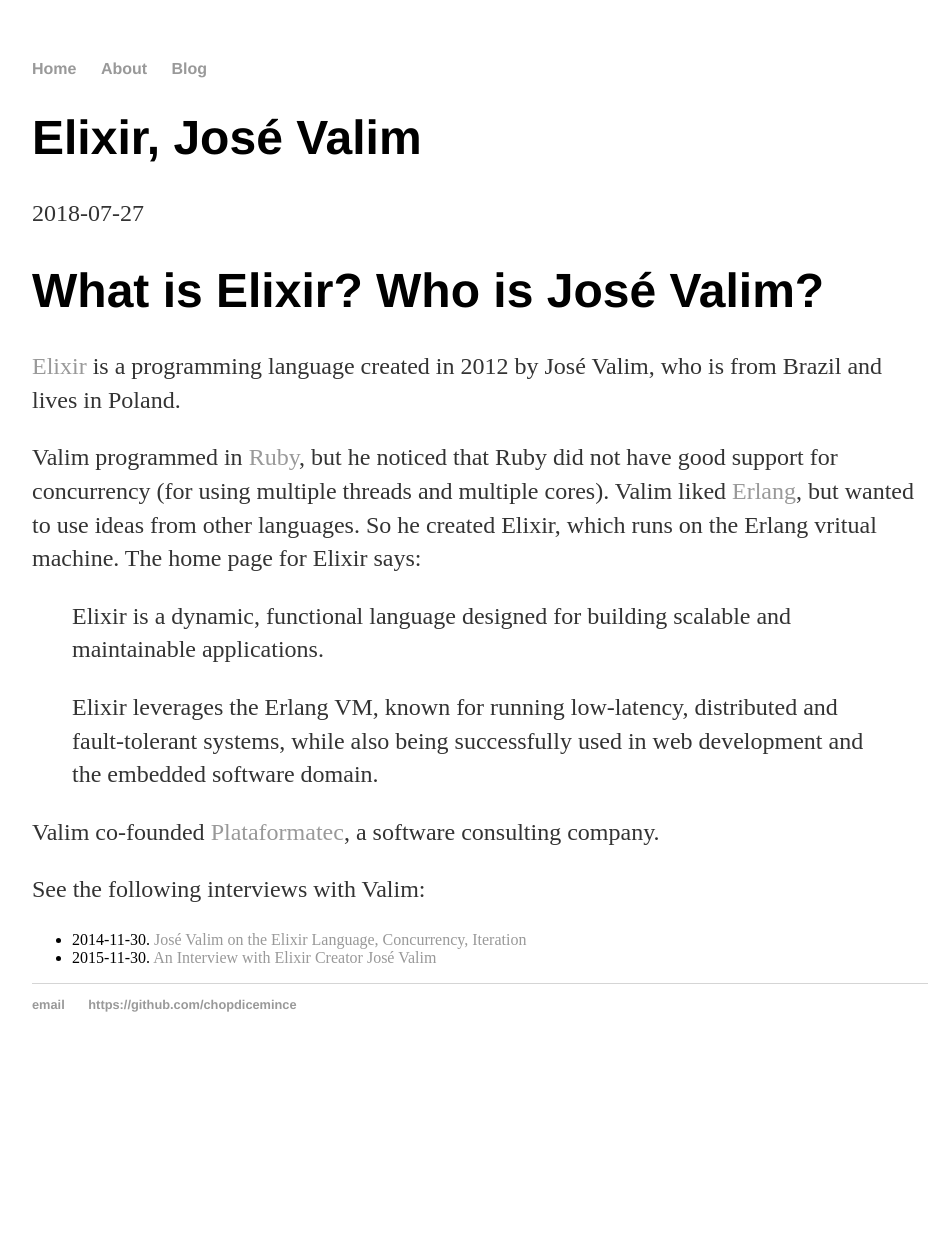
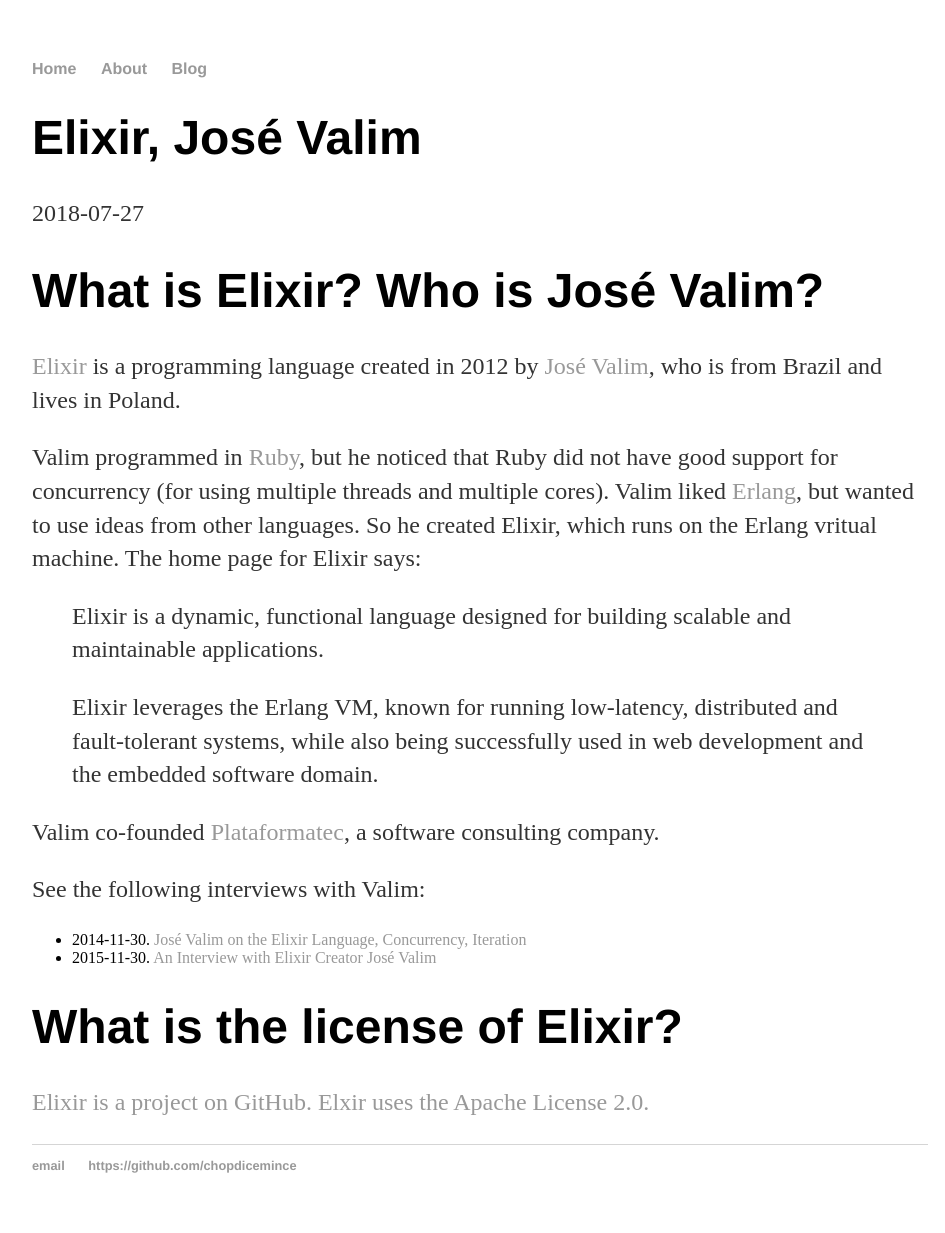
Before and after one commit to chopdicemince/chopdicemince.github.io, a Jekyll site: the page built from _posts/2018-07-27-elixir-and-jose-valim.md, in a window 1280 px wide. Shown: the whole page, without its empty margins (160-1105 px from the left). Built offline with Jekyll 4.4.1, drawn with Linux system fonts in a browser that asks for light colours; before the commit the page ends 1072 px from its top, so only the background shows below that.

Commit message:
Add link to Valim. Add question about license

```diff
--- a/_posts/2018-07-27-elixir-and-jose-valim.md
+++ b/_posts/2018-07-27-elixir-and-jose-valim.md
@@ -6,7 +6,7 @@
 
 # What is Elixir? Who is José Valim?
 
-[Elixir](https://elixir-lang.org/) is a programming language created in 2012 by José Valim, who is from Brazil and lives in Poland.
+[Elixir](https://elixir-lang.org/) is a programming language created in 2012 by [José Valim](https://github.com/josevalim), who is from Brazil and lives in Poland.
 
 Valim programmed in [Ruby](https://www.ruby-lang.org/en/), but he noticed that Ruby did not have good support for concurrency (for using multiple threads and multiple cores). Valim liked [Erlang](https://www.erlang.org/), but wanted to use ideas from other languages. So he created Elixir, which runs on the Erlang vritual machine. The home page for Elixir says:
 
@@ -20,3 +20,7 @@
 
 * 2014-11-30. [José Valim on the Elixir Language, Concurrency, Iteration](https://www.infoq.com/interviews/valim-elixir)
 * 2015-11-30. [An Interview with Elixir Creator José Valim](https://www.sitepoint.com/an-interview-with-elixir-creator-jose-valim/)
+
+# What is the license of Elixir?
+
+[Elixir is a project on GitHub.](https://github.com/elixir-lang/elixir) [Elxir uses the Apache License 2.0.](https://github.com/elixir-lang/elixir/blob/master/LICENSE)
```
